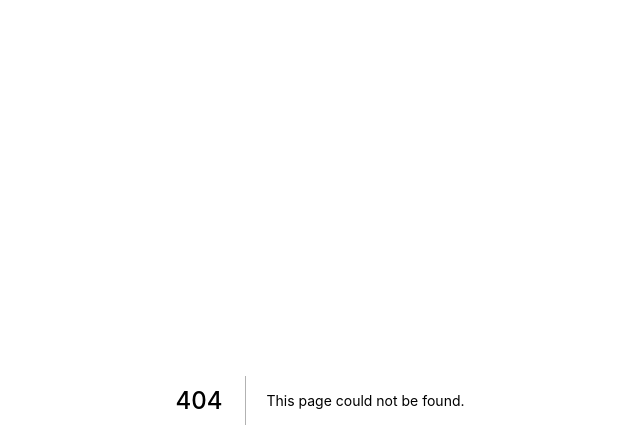
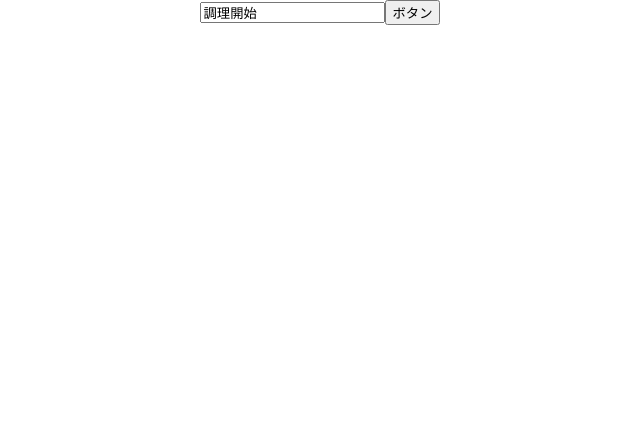
Before and after one commit to jun0222/next-various, a Next.js app: page /ramen in a window 1280 px wide. Before the commit this address had no page. Shown: the top 448 px of the page, without its empty margins (320-960 px from the left). Built offline with nearby package versions, Linux system fonts and the light colour scheme.

Commit message:
Add: カップラーメンタイマーのコード転記

```diff
--- /dev/null
+++ b/pages/ramen/index.tsx
@@ -0,0 +1,48 @@
+import type { NextPage } from 'next'
+
+const Home: NextPage = () => {
+    // function zeroPadding(num,length){
+    //     return ('0' + num).slice(-length);
+    // }
+    // function showClock(){
+    //     var nowTime = new Date();
+    //     var nowHour = nowTime.getHours();
+    //     var nowMin  = nowTime.getMinutes();
+    //     var nowSec  = nowTime.getSeconds();
+    //     var msg =  zeroPadding(nowHour, 2) + ":" + zeroPadding(nowMin, 2) + ":" + zeroPadding(nowSec, 2) ;
+    //     document.getElementById("RealtimeClockArea").innerHTML = msg;
+    // }
+    // setInterval('showClock()',1000);
+
+
+    // var array = []
+    // function setTime(){
+    //     let com = document.getElementById('comment-field').value;
+    //     localStorage.setItem('comment', com)
+    //     localStorage.setItem('time', document.getElementById('RealtimeClockArea').textContent)
+    // };
+
+    // function showTimes(){
+    //     document.getElementById('show-comment-field').textContent = localStorage.getItem('comment');
+    //     document.getElementById('show-time-field').textContent = localStorage.getItem('time');
+    // };
+    // setInterval('showTimes()',1000);
+  return (
+    <>
+        <title>カップラーメンTimer</title>
+        <div className="container">
+        <div className="clock" id="RealtimeClockArea"></div>
+        <div style={{textAlign: "center"}}>
+            <input type="text" id="comment-field" value="調理開始" placeholder="コメントを入力してください"></input>
+            <input type="button" value="ボタン"></input>
+        </div>
+            <div style={{textAlign: "center"}}>
+                <span id="show-comment-field"></span>
+                <span id="show-time-field"></span>
+            </div>
+        </div>
+    </>
+  )
+}
+
+export default Home
```
